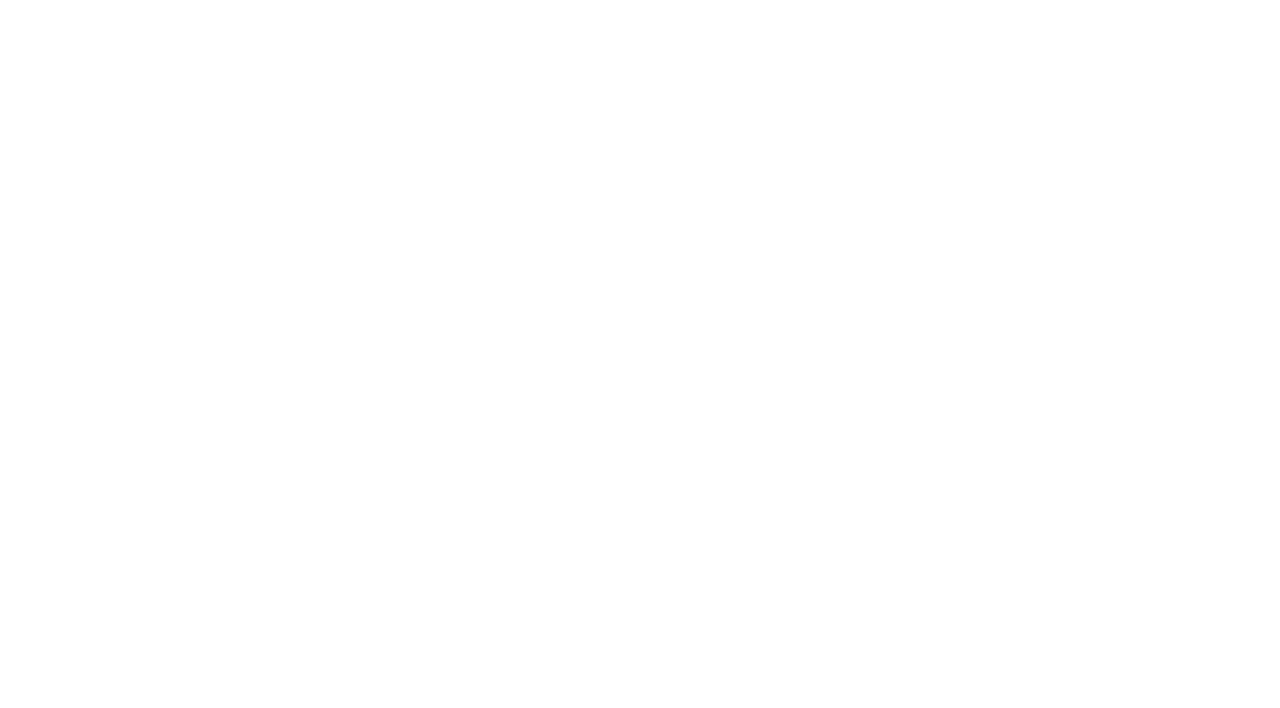
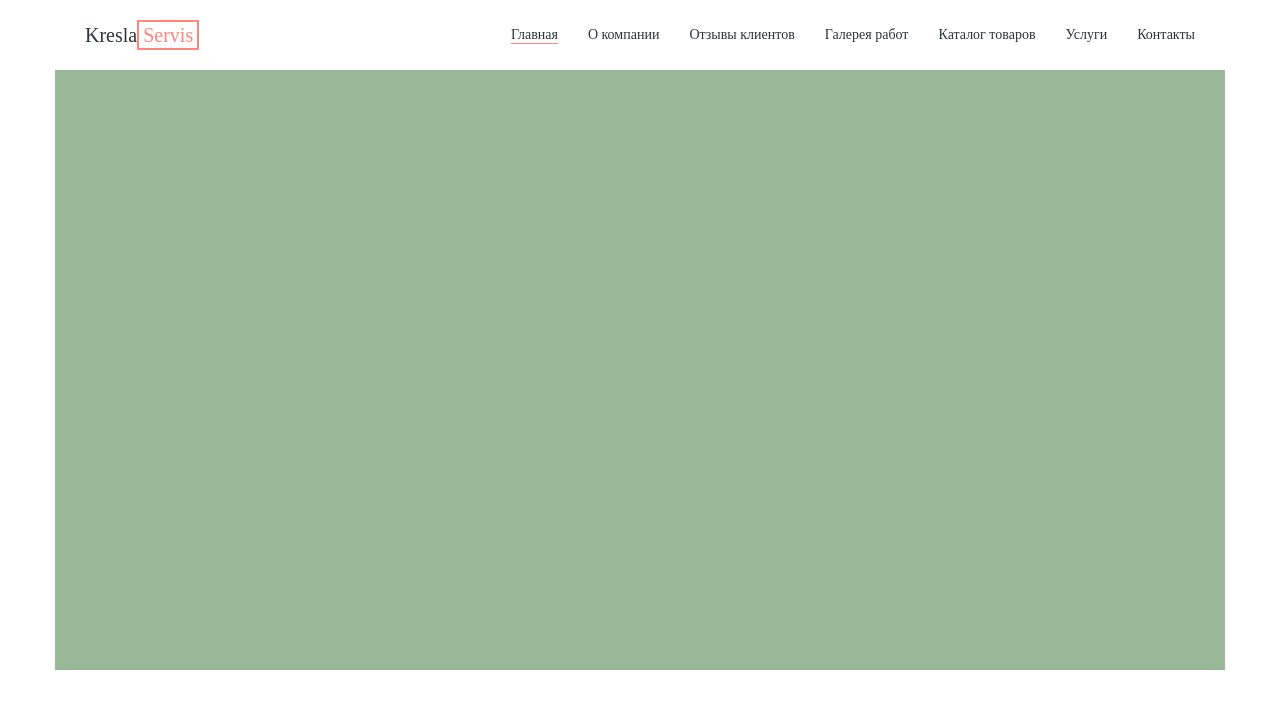
Before and after one commit to AleksandrChe/AleksandrChe.github.io, a plain HTML site: page kreslaservis/index.html in a window 1280 px wide. Drawn offline with Linux system fonts and the light colour scheme; a web font is replaced by a local one.

Commit message:
Сверстали меню шапки
Сверстали меню шапки

```diff
--- a/kreslaservis/index.html
+++ b/kreslaservis/index.html
@@ -6,6 +6,26 @@
 	<link rel="stylesheet" href="css/style.css">
 </head>
 <body>
-
+	<header class="header">
+		<div class="container">
+			<div class="header-nav">
+				<div class="header-nav__logo">
+					<a href="#" class="logo">Kresla<span>Servis</span></a>
+				</div>
+				<div class="header-nav__menu">
+					<ul class="menu">
+						<li class="menu-item active"><a href="#">Главная</a></li>
+						<li class="menu-item"><a href="#">О компании</a></li>
+						<li class="menu-item"><a href="#">Отзывы клиентов</a></li>
+						<li class="menu-item"><a href="#">Галерея работ</a></li>
+						<li class="menu-item"><a href="#">Каталог товаров</a></li>
+						<li class="menu-item"><a href="#">Услуги</a></li>
+						<li class="menu-item"><a href="#">Контакты</a></li>
+					</ul>
+				</div>
+			</div>
+			<div class="offer_2"></div>
+		</div>
+	</header>
 </body>
 </html>
--- a/kreslaservis/less/style.less
+++ b/kreslaservis/less/style.less
@@ -1,7 +1,48 @@
+// Шрифты
+	@font-face {
+	    font-family: 'Montserrat';
+	    src: url('montserrat-100-normal.woff2') format('woff2'), url('montserrat-100-normal.woff') format('woff'), url('montserrat-100-normal.ttf') format('truetype');
+	    font-weight: 100;
+	    font-style: normal;
+	}
+
+	@font-face {
+	    font-family: 'Montserrat';
+	    src: url('montserrat-300-normal.woff2') format('woff2'), url('montserrat-300-normal.woff') format('woff'), url('montserrat-300-normal.ttf') format('truetype');
+	    font-weight: 300;
+	    font-style: normal;
+	}
+
+	@font-face {
+	    font-family: 'Montserrat';
+	    src: url('montserrat-700-normal.woff2') format('woff2'), url('montserrat-700-normal.woff') format('woff'), url('montserrat-700-normal.ttf') format('truetype');
+	    font-weight: 700;
+	    font-style: normal;
+	}
+
+	.light {
+		font-family: 'Montserrat';
+		font-weight: 100;
+		font-style: normal;
+	}
+
+	.regular {
+		font-family: 'Montserrat';
+		font-weight: 300;
+		font-style: normal;
+	}
+
+	.bold {
+		font-family: 'Montserrat';
+		font-weight: 700;
+		font-style: normal;
+	}
+
 // Базовые цвета
 	@text-color: #2A363B;
 	@alert: #E84A5F;
 	@active: #FF847C;
+	@alternative: #99B898;
 
 // Базовые настройки
 	* {
@@ -27,3 +68,65 @@
 		width: 1170px;
 		margin: 0 auto;
 	}
+
+// Header
+	.header {
+		// header-nav
+		.header-nav {
+			display: flex;
+			justify-content: space-between;
+			align-items: center;
+			height: 70px;
+			padding: 0 30px;
+			// header-nav__logo
+			.header-nav__logo {
+				font-size: 2rem;
+				.regular();
+				.logo {
+					color: @text-color;
+					span {
+						border: 2px solid @active;
+						color: @active;
+						padding: 2px 4px;
+					}
+				}
+			}
+			.header-nav__menu {
+				.menu {
+					display: flex;
+					font-size: 1.4rem;
+					.menu-item {
+						margin-right: 3rem;
+						a {
+							color: @text-color;
+						}
+						a::after {
+							content: '';
+							display: block;
+							width: 100%;
+							height: 1px;
+							background: @active;
+							transform: scale(0);
+							transition: all 0.2s ease;
+						}
+						a:hover::after {
+							transform: scale(1);
+						}
+					}
+					.active a::after {
+						transform: scale(1);
+					}
+					:last-child {
+						margin-right: 0;
+					}
+				}
+			}
+		}
+
+		.offer_2 {
+			height: 600px;
+		}
+		.offer_2 {
+			background: @alternative;
+		}
+	}
```
Also changed, not shown: kreslaservis/css/style.css, kreslaservis/fonts/montserrat-100-normal.ttf (added), kreslaservis/fonts/montserrat-100-normal.woff (added), kreslaservis/fonts/montserrat-100-normal.woff2 (added), kreslaservis/fonts/montserrat-300-normal.ttf (added), kreslaservis/fonts/montserrat-300-normal.woff (added), kreslaservis/fonts/montserrat-300-normal.woff2 (added), kreslaservis/fonts/montserrat-700-normal.ttf (added), kreslaservis/fonts/montserrat-700-normal.woff (added), kreslaservis/fonts/montserrat-700-normal.woff2 (added), kreslaservis/images/header.jpg (added).
